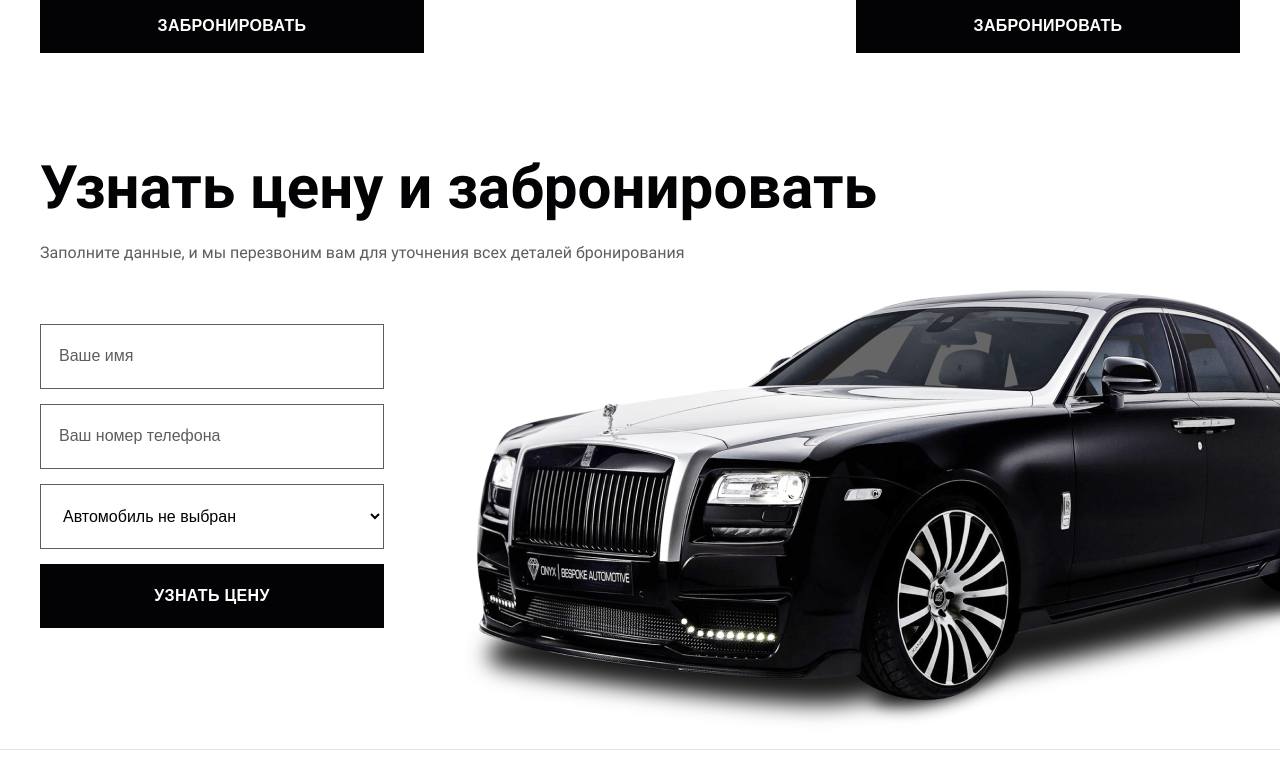
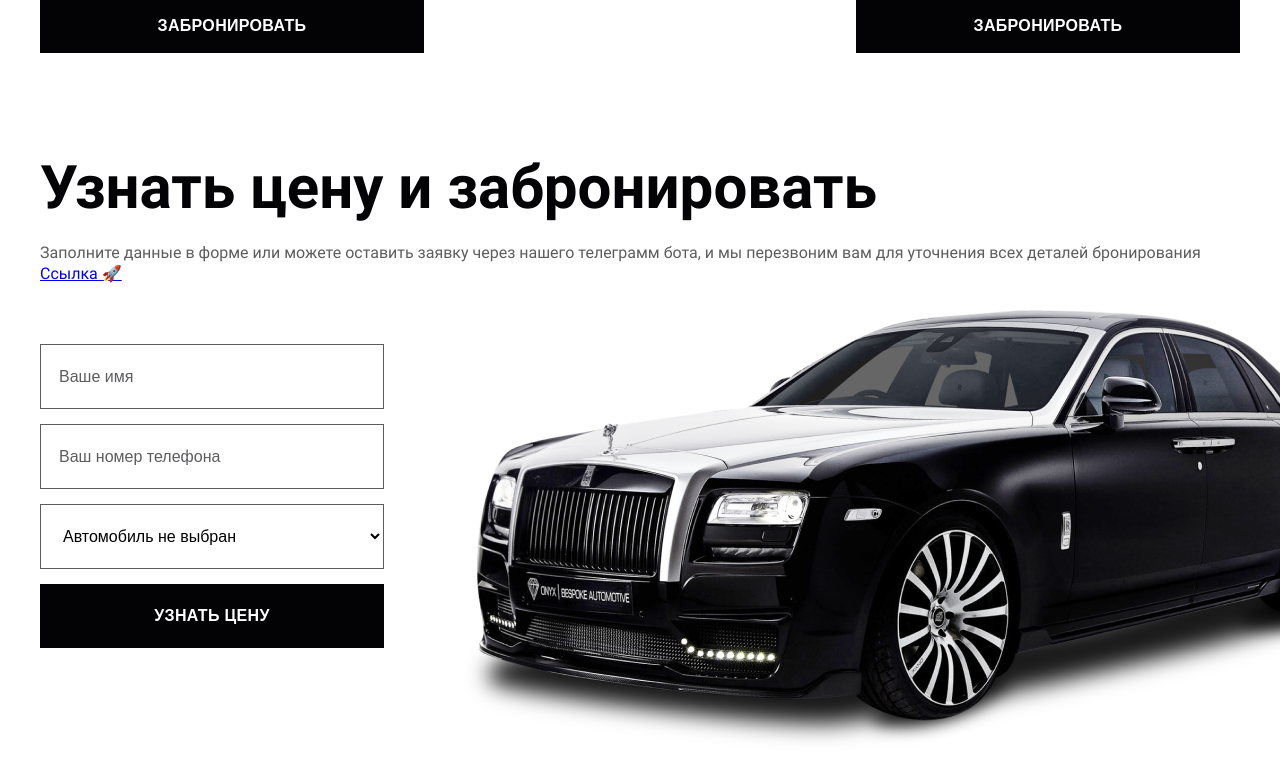
Before and after one commit to ThrallBata/Rent_car, a Django app: page / in a window 1280 px wide. Shown: the part 2974-3742 px from the top of the page. Run offline with Django 4.2, Linux system fonts and the light colour scheme; data comes from the database, SQL or seed files in the repository.

Commit message:
add bot in site

```diff
--- a/car/management/commands/bot.py
+++ b/car/management/commands/bot.py
@@ -93,7 +93,7 @@ class Command(BaseCommand):
         markup = types.ReplyKeyboardMarkup(resize_keyboard=True)
         markup.add(buttons['main_menu'])
         client_name = message.text
-        #print(client_name, phone_num)  # сохранение данных
+        #print(client_name, phone_num)
         client = Client()
         client.name = client_name
         client.phone_number = phone_num
--- a/car/templates/car/index.html
+++ b/car/templates/car/index.html
@@ -78,7 +78,7 @@
 <section class="price" id="price">
     <div class="container">
         <h2 class="sub-title">Узнать цену и забронировать</h2>
-        <div class="price-text">Заполните данные, и мы перезвоним вам для уточнения всех деталей бронирования</div>
+        <div class="price-text">Заполните данные в форме или можете оставить заявку через нашего телеграмм бота, и мы перезвоним вам для уточнения всех деталей бронирования <a href ="https://t.me/GrishhaTopBot">Ссылка 🚀</a></div>
         <form method="post" class="price-form">
             {% csrf_token %}
             {{ form.name }}
```
